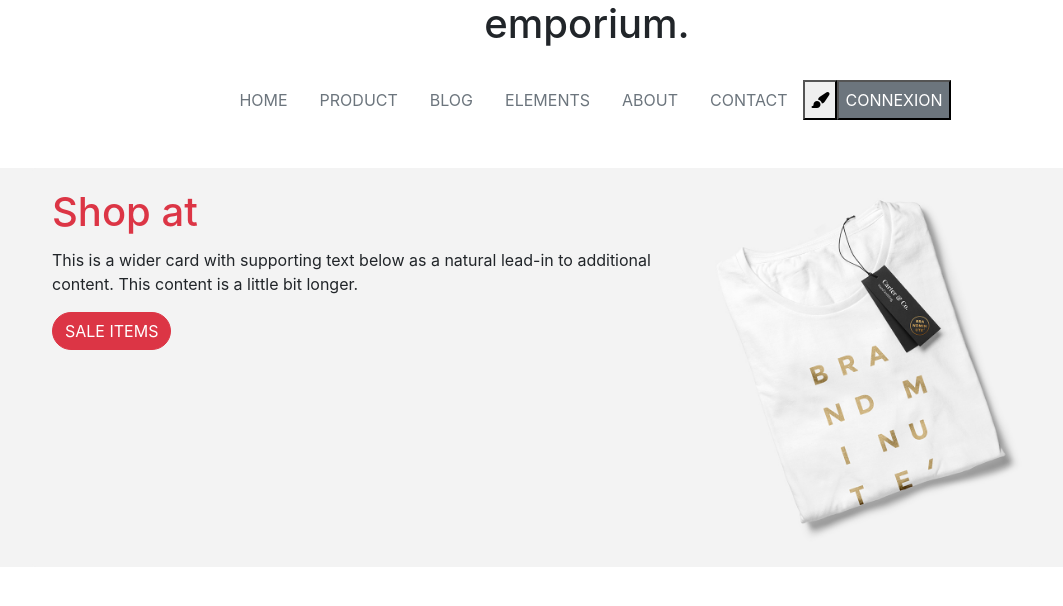
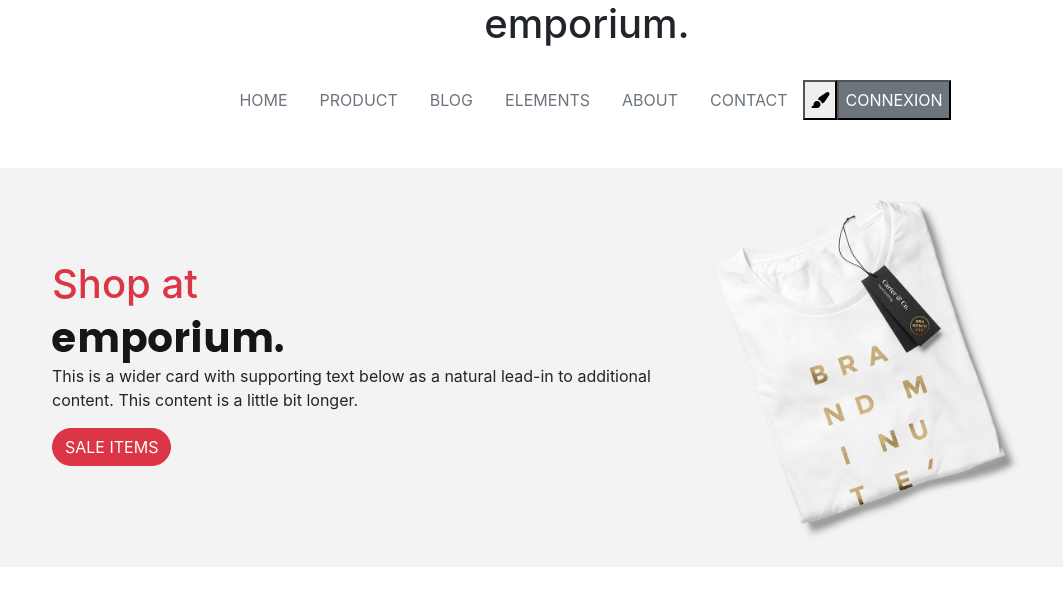
Before and after one commit to nesrine1296/emporiumjs-coding12, a plain HTML site: page index.html in a window 1280 px wide. Shown: the whole page, without its empty margins (53-1116 px from the left). Drawn offline with Linux system fonts and the light colour scheme.

Commit message:
modificationsection1

```diff
--- a/index.html
+++ b/index.html
@@ -79,7 +79,12 @@
                 <div class="row no-gutters">
                   <div class="col-md-8">
                     <div class="card-body">
+                      <br>
+                      <br>
+                      <br>
+
                       <h1 class="card-title text-danger">Shop at</h1>
+                      <img src="./public/img/logo.png" alt="">
                       <p class="card-text">This is a wider card with supporting text below as a natural lead-in to additional content. This content is a little bit longer.</p>
                       <button class="btn btn-danger rounded-pill">SALE ITEMS</button>
                     </div>
```
